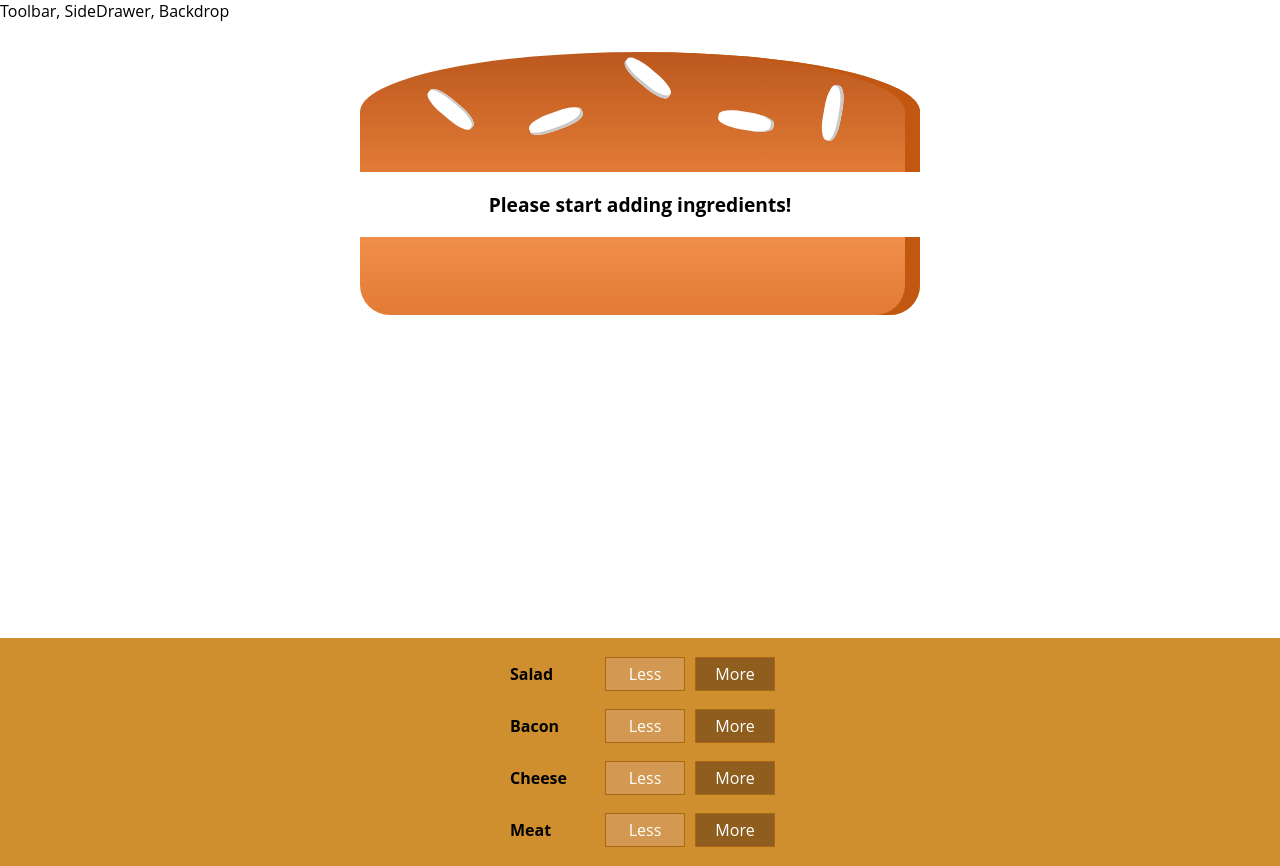
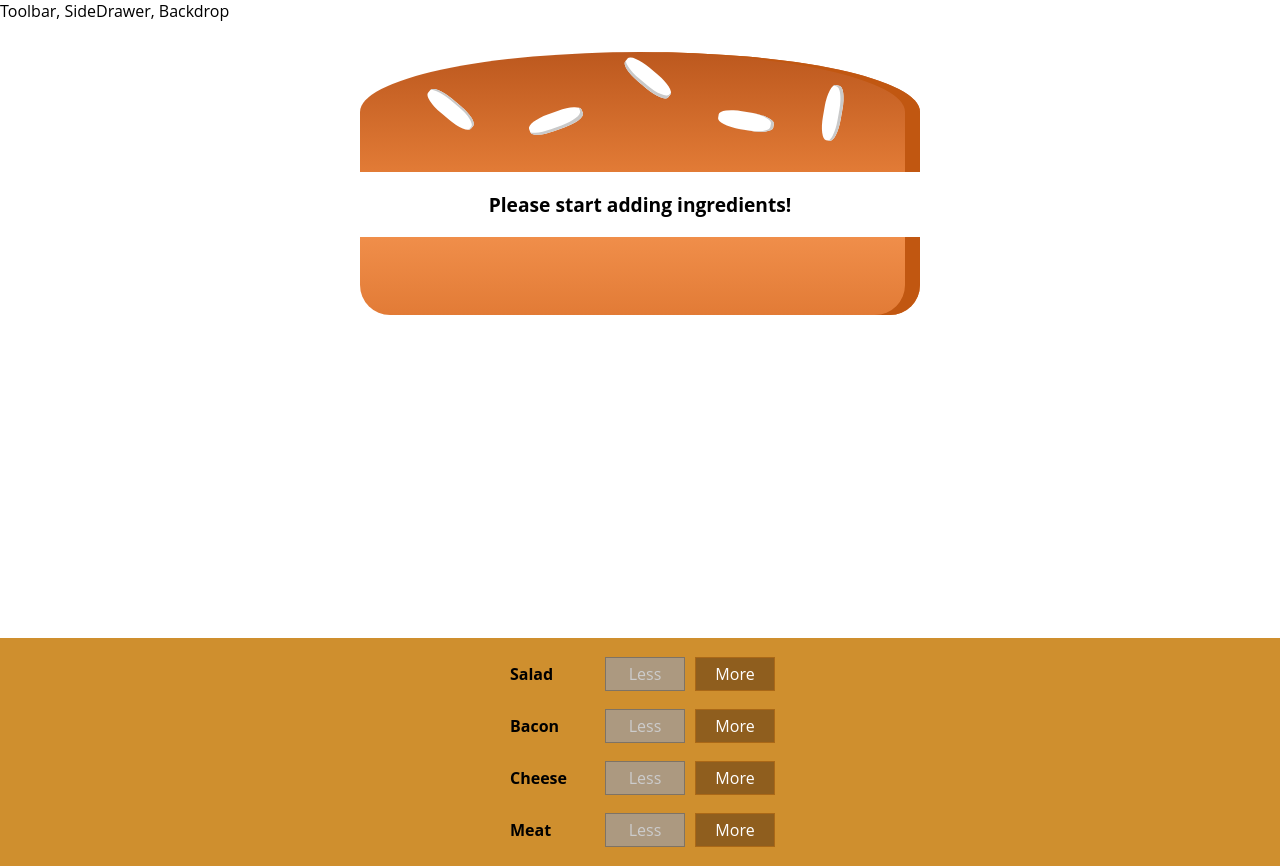
Before and after one commit to shindiogawa/burger-builder, a React (Create React App) app in the folder burguer-builder-application/: page / in a window 1280 px wide. Built offline with nearby package versions, Linux system fonts and the light colour scheme.

Commit message:
10- Removin ingredients Safely

```diff
--- a/burguer-builder-application/src/components/Burger/BuildControls/BuildControl/BuildControl.js
+++ b/burguer-builder-application/src/components/Burger/BuildControls/BuildControl/BuildControl.js
@@ -5,7 +5,8 @@ const buildControl = (props) => (
     <div className={classes.BuildControl}>
         <div className={classes.Label}>{props.label}</div>
         <button className={classes.Less}
-                onClick={props.removed}>Less</button>
+                onClick={props.removed}
+                disabled={props.disabled}>Less</button>
         <button
             className={classes.More}
             onClick={props.added}
--- a/burguer-builder-application/src/components/Burger/BuildControls/BuildControls.js
+++ b/burguer-builder-application/src/components/Burger/BuildControls/BuildControls.js
@@ -18,6 +18,7 @@ const buildControls = (props) => (
                     label={control.label}
                     added={() => props.ingredientAdded(control.type)}
                     removed={() => props.ingredientRemoved(control.type)}
+                    disabled={props.disabled[control.type]}
                 />
             ))
         }
--- a/burguer-builder-application/src/containers/BurgerBuilder/BurgerBuilder.js
+++ b/burguer-builder-application/src/containers/BurgerBuilder/BurgerBuilder.js
@@ -37,15 +37,38 @@ class BurgerBuilder extends Component {
 
     removeIngredientHandler = (type) => {
 
+        const oldCount = this.state.ingredients[type];
+
+        if(oldCount <= 0) {
+            return;
+        }
+        const updatedCount =  oldCount - 1;
+        const updatedIngredients = {
+          ...this.state.ingredients
+        };
+        updatedIngredients[type] = updatedCount;
+        const priceDeduction = INGREDIENT_PRICES[type];
+        const oldPrince = this.state.totalPrice;
+        const newPrince = oldPrince - priceDeduction;
+        this.setState({ingredients: updatedIngredients, totalPrice: newPrince});
     }
 
     render() {
+        const disabledInfo = {
+            ...this.state.ingredients
+        };
+
+        for(let key in disabledInfo) {
+            disabledInfo[key] = disabledInfo[key] <= 0;
+        }
+
         return (
             <Aux>
                 <Burger ingredients={this.state.ingredients}/>
                 <BuildControls
                     ingredientAdded={this.addIngredientHandler}
                     ingredientRemoved={this.removeIngredientHandler}
+                    disabled={disabledInfo}
                     />
             </Aux>
         );
```
